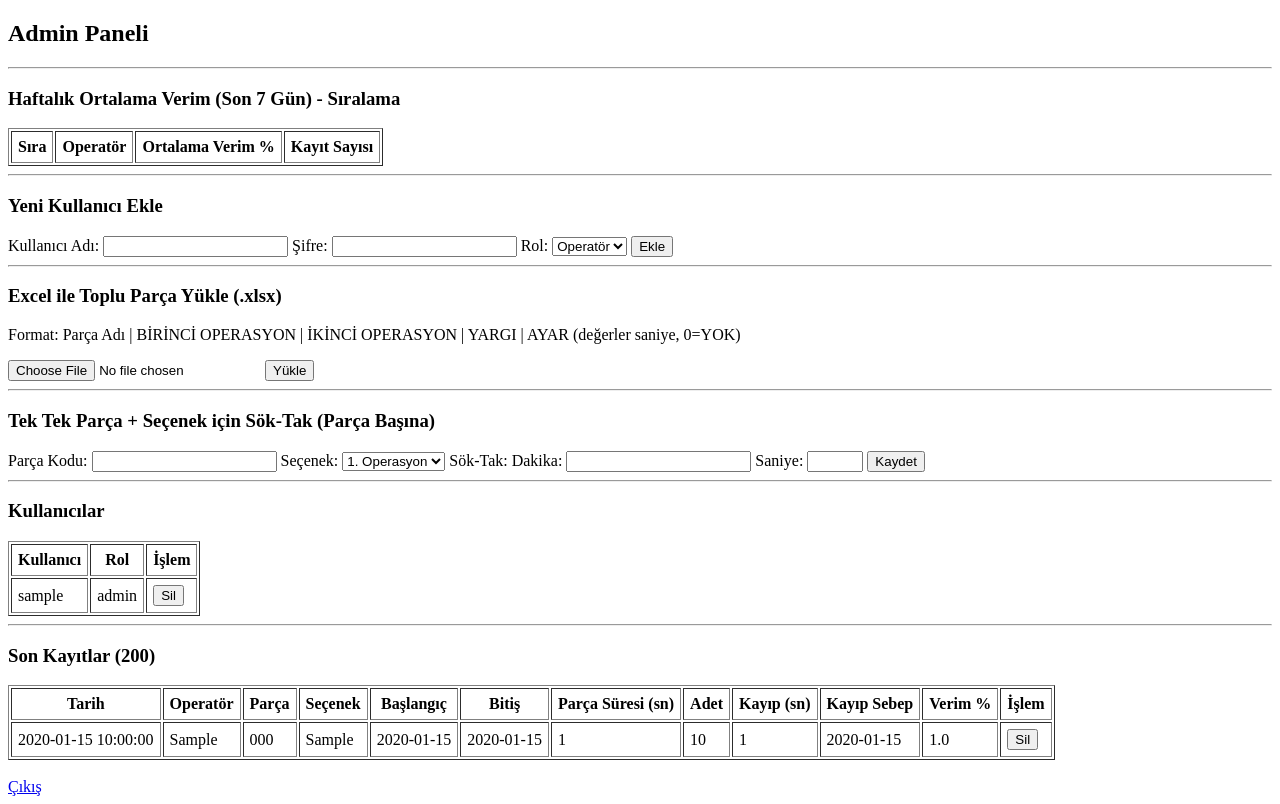
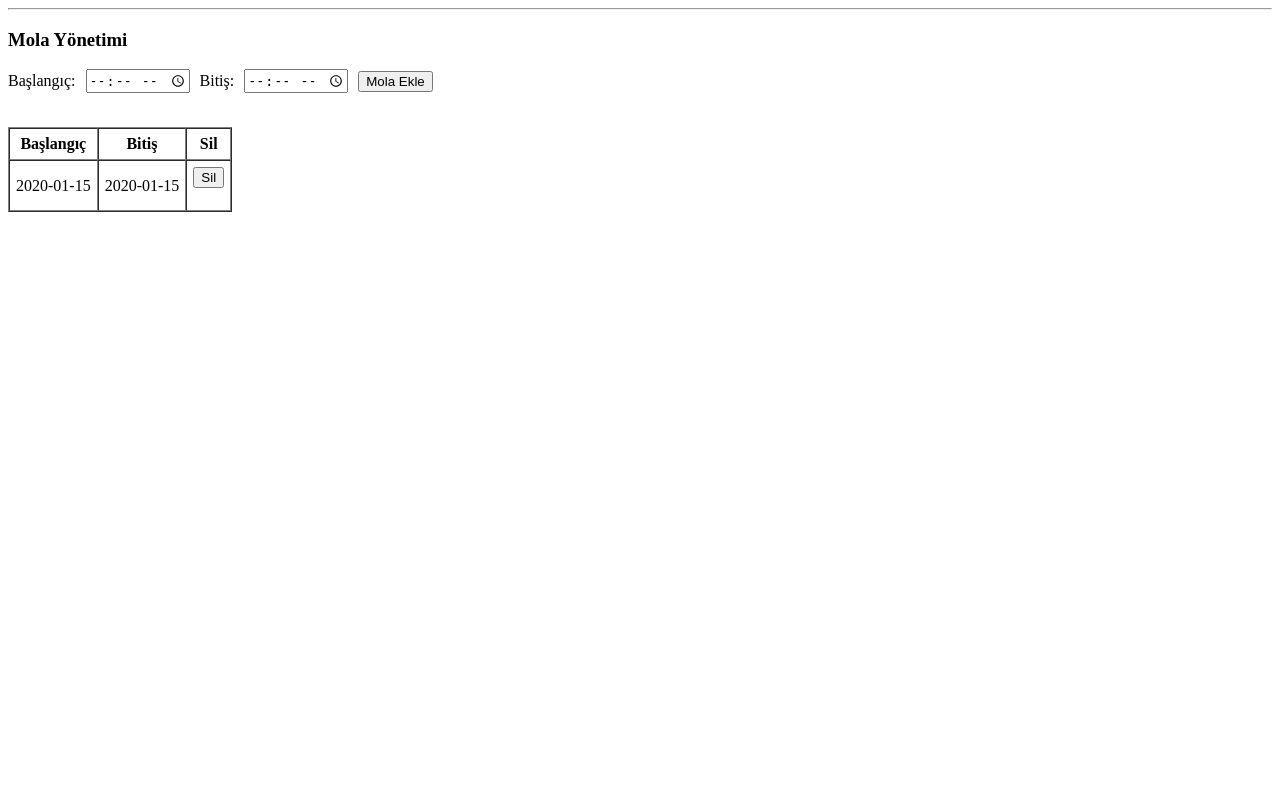
Before and after one commit to Yusuferentkl/cnc-verim-sistemi, a Flask app: page /admin in a window 1280 px wide. After the commit the page ends 212 px from the top, so only its background shows below. Run offline with Flask 3, Linux system fonts and the light colour scheme; the visitor is signed in with stand-in values (Sample User, id 1); tables that the repository leaves empty hold one stand-in row (values such as "Sample post"); lists and menus that the app fills with data are empty.

Commit message:
Break add/delete from admin panel

```diff
--- a/app.py
+++ b/app.py
@@ -8,10 +8,8 @@ from sqlalchemy import func
 app = Flask(__name__)
 
 # ================== SECURITY / CONFIG ==================
-# Render'da mutlaka Environment'a SECRET_KEY ekle.
 app.secret_key = os.environ.get("SECRET_KEY", "local_dev_secret_key_change_me")
 
-# Cookie güvenlik ayarları (Render prod ortamında daha güvenli)
 app.config["SESSION_COOKIE_HTTPONLY"] = True
 app.config["SESSION_COOKIE_SAMESITE"] = "Lax"
 if os.environ.get("RENDER") or os.environ.get("FLASK_ENV") == "production":
@@ -20,11 +18,9 @@ if os.environ.get("RENDER") or os.environ.get("FLASK_ENV") == "production":
 # ================== DATABASE (Render Postgres / Local SQLite) ==================
 db_url = os.environ.get("DATABASE_URL")
 if db_url:
-    # Render/Heroku bazen postgres:// verir; SQLAlchemy postgresql:// ister
     db_url = db_url.replace("postgres://", "postgresql://", 1)
     app.config["SQLALCHEMY_DATABASE_URI"] = db_url
 else:
-    # Lokal: instance/verim.db önerilir (instance klasörü gitignore olur)
     os.makedirs("instance", exist_ok=True)
     app.config["SQLALCHEMY_DATABASE_URI"] = "sqlite:///instance/verim.db"
 
@@ -34,12 +30,6 @@ db = SQLAlchemy(app)
 
 # ================= SABİT SEÇENEKLER =================
 OPERATIONS = ["1. Operasyon", "2. Operasyon", "Yargı", "Ayar"]
-
-BREAKS = [
-    ("09:45", "10:00"),
-    ("12:30", "13:00"),
-    ("15:45", "16:00"),
-]
 
 # ================= MODELLER =================
 class User(db.Model):
@@ -76,13 +66,19 @@ class Work(db.Model):
     efficiency = db.Column(db.Float, nullable=False)
     date = db.Column(db.DateTime, default=datetime.now)
 
+# ✅ Yeni: Mola tablosu
+class BreakTime(db.Model):
+    id = db.Column(db.Integer, primary_key=True)
+    start_time = db.Column(db.String(5), nullable=False)  # HH:MM
+    end_time = db.Column(db.String(5), nullable=False)    # HH:MM
+
 # ================= HESAPLAR =================
 def parse_time_hhmm(t: str) -> datetime:
     return datetime.strptime(t, "%H:%M")
 
 def calculate_net_seconds(start_str: str, end_str: str) -> int:
     """
-    Net süre (sn) = (end-start) - mola çakışmaları
+    Net süre (sn) = (end-start) - mola çakışmaları (DB'den okunur)
     """
     start = parse_time_hhmm(start_str)
     end = parse_time_hhmm(end_str)
@@ -92,9 +88,12 @@ def calculate_net_seconds(start_str: str, end_str: str) -> int:
         return 0
 
     break_seconds = 0
-    for b_start, b_end in BREAKS:
-        bs = parse_time_hhmm(b_start)
-        be = parse_time_hhmm(b_end)
+
+    # ✅ Molaları veritabanından çek
+    breaks = BreakTime.query.all()
+    for br in breaks:
+        bs = parse_time_hhmm(br.start_time)
+        be = parse_time_hhmm(br.end_time)
 
         overlap_start = max(start, bs)
         overlap_end = min(end, be)
@@ -186,12 +185,10 @@ def operator_panel():
         end_time = request.form["end_time"]
         quantity = int(request.form["quantity"])
 
-        # 1 parça süresi: dk + sn -> saniye
         process_min = int(request.form["process_min"])
         process_sec_part = int(request.form["process_sec_part"])
         process_sec = process_min * 60 + process_sec_part
 
-        # kayıp zaman: dk + sn -> saniye
         downtime_reason = request.form.get("downtime_reason", "").strip()
         downtime_min = int(request.form.get("downtime_min", "0") or 0)
         downtime_sec_part = int(request.form.get("downtime_sec_part", "0") or 0)
@@ -258,6 +255,7 @@ def admin():
     if request.method == "POST":
         action = request.form.get("action", "")
 
+        # Kullanıcı ekle
         if action == "add_user":
             username = request.form["username"].strip()
             password = request.form["password"].strip()
@@ -273,6 +271,7 @@ def admin():
                 db.session.commit()
                 message = "Kullanıcı eklendi ✅"
 
+        # Parça upsert
         elif action == "upsert_part":
             part_code = request.form["part_code"].strip()
             operation = request.form["operation"].strip()
@@ -292,6 +291,7 @@ def admin():
                 db.session.commit()
                 message = "Parça kaydedildi ✅"
 
+        # Excel import
         elif action == "import_excel":
             file = request.files.get("excel_file")
             if not file or file.filename == "":
@@ -363,6 +363,21 @@ def admin():
                     if not message:
                         message = f"Excel yükleme hatası: {e}"
 
+        # ✅ Mola ekle
+        elif action == "add_break":
+            b_start = request.form["break_start"].strip()
+            b_end = request.form["break_end"].strip()
+
+            if not b_start or not b_end:
+                message = "Mola saatleri boş olamaz!"
+            elif b_start >= b_end:
+                message = "Mola bitişi başlangıçtan büyük olmalı!"
+            else:
+                db.session.add(BreakTime(start_time=b_start, end_time=b_end))
+                db.session.commit()
+                message = "Mola eklendi ✅"
+
+    # Haftalık sıralama (son 7 gün)
     week_start = datetime.now() - timedelta(days=7)
     weekly_rows = (
         db.session.query(
@@ -384,12 +399,16 @@ def admin():
     users = User.query.order_by(User.role.asc(), User.username.asc()).all()
     works = Work.query.order_by(Work.date.desc()).limit(200).all()
 
+    # ✅ Molaları admin ekranına gönder
+    breaks = BreakTime.query.order_by(BreakTime.start_time.asc()).all()
+
     return render_template(
         "admin.html",
         users=users,
         works=works,
         operations=OPERATIONS,
         weekly_rank=weekly_rank,
+        breaks=breaks,
         message=message
     )
 
@@ -417,20 +436,28 @@ def admin_delete_work(work_id):
     db.session.commit()
     return redirect("/admin")
 
+# ✅ Mola sil
+@app.route("/admin/delete_break/<int:break_id>", methods=["POST"])
+def admin_delete_break(break_id):
+    if session.get("role") != "admin":
+        return redirect("/login")
+
+    br = BreakTime.query.get_or_404(break_id)
+    db.session.delete(br)
+    db.session.commit()
+    return redirect("/admin")
+
 # ================= INIT (Render + Gunicorn ile de çalışır) =================
 def ensure_db_and_admin():
     with app.app_context():
         db.create_all()
 
-        # Güvenlik: Render'da otomatik admin oluşturmak için env ile aç/kapat
-        # ADMIN_CREATE=true, ADMIN_PASSWORD=..., (opsiyonel) ADMIN_USERNAME=admin
         create_admin = (os.environ.get("ADMIN_CREATE", "false").lower() == "true")
         admin_username = os.environ.get("ADMIN_USERNAME", "admin")
         admin_password = os.environ.get("ADMIN_PASSWORD")
 
         if create_admin:
             if not admin_password or len(admin_password) < 6:
-                # Şifre env yoksa admin oluşturmayalım (güvenlik)
                 return
 
             if not User.query.filter_by(username=admin_username).first():
@@ -446,5 +473,4 @@ def ensure_db_and_admin():
 ensure_db_and_admin()
 
 if __name__ == "__main__":
-    # Local çalıştırma
     app.run(host="127.0.0.1", port=5000, debug=True)
--- a/templates/admin.html
+++ b/templates/admin.html
@@ -1,161 +1,37 @@
-<!DOCTYPE html>
-<html>
-<head>
-  <title>Admin Paneli</title>
-</head>
-<body>
+<hr>
+<h3>Mola Yönetimi</h3>
 
-<h2>Admin Paneli</h2>
-
-{% if message %}
-  <p style="color:green; font-weight:bold;">{{ message }}</p>
-{% endif %}
-
-<hr>
-<h3>Haftalık Ortalama Verim (Son 7 Gün) - Sıralama</h3>
-
-<table border="1" cellpadding="6">
-  <tr>
-    <th>Sıra</th>
-    <th>Operatör</th>
-    <th>Ortalama Verim %</th>
-    <th>Kayıt Sayısı</th>
-  </tr>
-  {% for row in weekly_rank %}
-  <tr>
-    <td>{{ loop.index }}</td>
-    <td>{{ row.operator }}</td>
-    <td>{{ row.avg_eff }}</td>
-    <td>{{ row.count }}</td>
-  </tr>
-  {% endfor %}
-</table>
-<hr>
-
-<h3>Yeni Kullanıcı Ekle</h3>
-<form method="POST">
-  <input type="hidden" name="action" value="add_user">
-
-  Kullanıcı Adı:
-  <input type="text" name="username" required>
-
-  Şifre:
-  <input type="password" name="password" required>
-
-  Rol:
-  <select name="role">
-    <option value="operator">Operatör</option>
-    <option value="admin">Admin</option>
-  </select>
-
-  <button type="submit">Ekle</button>
+<form method="post" style="display:flex; gap:10px; align-items:center; flex-wrap:wrap;">
+  <input type="hidden" name="action" value="add_break">
+  <label>Başlangıç:</label>
+  <input type="time" name="break_start" required>
+  <label>Bitiş:</label>
+  <input type="time" name="break_end" required>
+  <button type="submit">Mola Ekle</button>
 </form>
 
-<hr>
+<br>
 
-<h3>Excel ile Toplu Parça Yükle (.xlsx)</h3>
-<p>Format: Parça Adı | BİRİNCİ OPERASYON | İKİNCİ OPERASYON | YARGI | AYAR (değerler saniye, 0=YOK)</p>
-
-<form method="POST" enctype="multipart/form-data">
-  <input type="hidden" name="action" value="import_excel">
-  <input type="file" name="excel_file" accept=".xlsx" required>
-  <button type="submit">Yükle</button>
-</form>
-
-<hr>
-
-<h3>Tek Tek Parça + Seçenek için Sök-Tak (Parça Başına)</h3>
-<form method="POST">
-  <input type="hidden" name="action" value="upsert_part">
-
-  Parça Kodu:
-  <input type="text" name="part_code" required>
-
-  Seçenek:
-  <select name="operation" required>
-    {% for op in operations %}
-      <option value="{{ op }}">{{ op }}</option>
-    {% endfor %}
-  </select>
-
-  Sök-Tak:
-  Dakika:
-  <input type="number" name="setup_min" min="0" required>
-  Saniye:
-  <input type="number" name="setup_sec_part" min="0" max="59" required>
-
-  <button type="submit">Kaydet</button>
-</form>
-
-<hr>
-
-<h3>Kullanıcılar</h3>
-<table border="1" cellpadding="6">
+<table border="1" cellpadding="6" cellspacing="0">
+  <thead>
     <tr>
-    <th>Kullanıcı</th>
-    <th>Rol</th>
-    <th>İşlem</th>
-  </tr>
-  {% for u in users %}
-  <tr>
-    <td>{{ u.username }}</td>
-    <td>{{ u.role }}</td>
-    <td>
-      {% if u.username != "admin" %}
-      <form method="POST" action="/admin/delete_user/{{ u.id }}" style="display:inline;">
-        <button type="submit" onclick="return confirm('Bu kullanıcı silinsin mi?');">Sil</button>
-      </form>
-      {% else %}
-        -
-      {% endif %}
-    </td>
-  </tr>
-  {% endfor %}
-</table>
-
-<hr>
-
-<h3>Son Kayıtlar (200)</h3>
-<table border="1" cellpadding="6">
-  <tr>
-    <th>Tarih</th>
-    <th>Operatör</th>
-    <th>Parça</th>
-    <th>Seçenek</th>
       <th>Başlangıç</th>
       <th>Bitiş</th>
-    <th>Parça Süresi (sn)</th>
-    <th>Adet</th>
-    <th>Kayıp (sn)</th>
-    <th>Kayıp Sebep</th>
-    <th>Verim %</th>
-    <th>İşlem</th>
+      <th>Sil</th>
     </tr>
-
-  {% for w in works %}
+  </thead>
+  <tbody>
+    {% for br in breaks %}
     <tr>
-    <td>{{ w.date }}</td>
-    <td>{{ w.operator }}</td>
-    <td>{{ w.part_code }}</td>
-    <td>{{ w.operation }}</td>
-    <td>{{ w.start_time }}</td>
-    <td>{{ w.end_time }}</td>
-    <td>{{ w.process_time_sec }}</td>
-    <td>{{ w.quantity }}</td>
-    <td>{{ w.downtime_seconds }}</td>
-    <td>{{ w.downtime_reason or "" }}</td>
-    <td>{{ w.efficiency }}</td>
+      <td>{{ br.start_time }}</td>
+      <td>{{ br.end_time }}</td>
       <td>
-      <form method="POST" action="/admin/delete_work/{{ w.id }}" style="display:inline;">
-        <button type="submit" onclick="return confirm('Bu kayıt silinsin mi?');">Sil</button>
+        <form method="post" action="/admin/delete_break/{{ br.id }}"
+              onsubmit="return confirm('Bu molayı silmek istiyor musun?');">
+          <button type="submit">Sil</button>
         </form>
       </td>
     </tr>
     {% endfor %}
+  </tbody>
 </table>
-
-<br>
-<a href="/logout">Çıkış</a>
-
-</body>
-</html>
```
Lines whose indentation alone changed are shown as unchanged.
